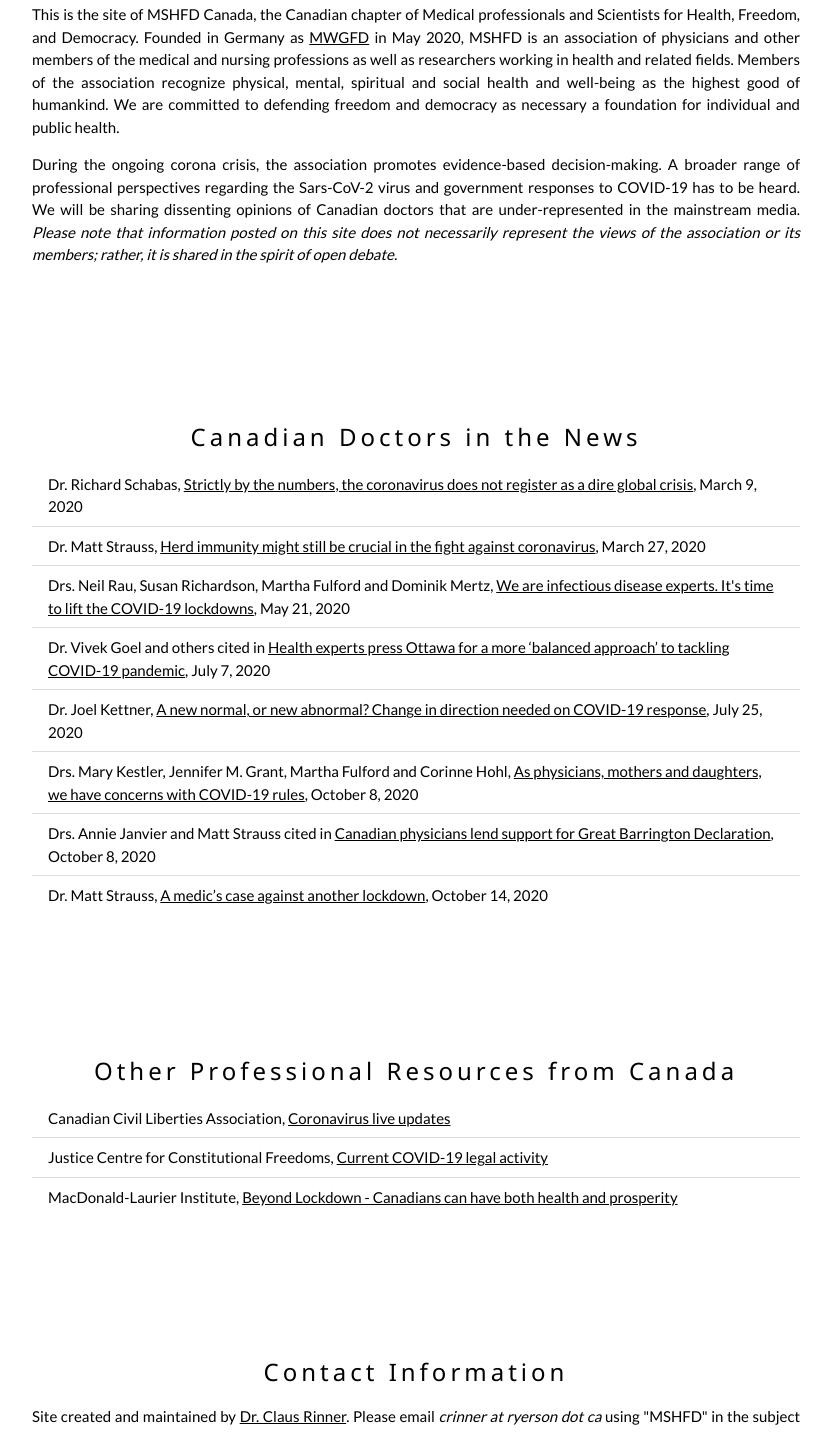
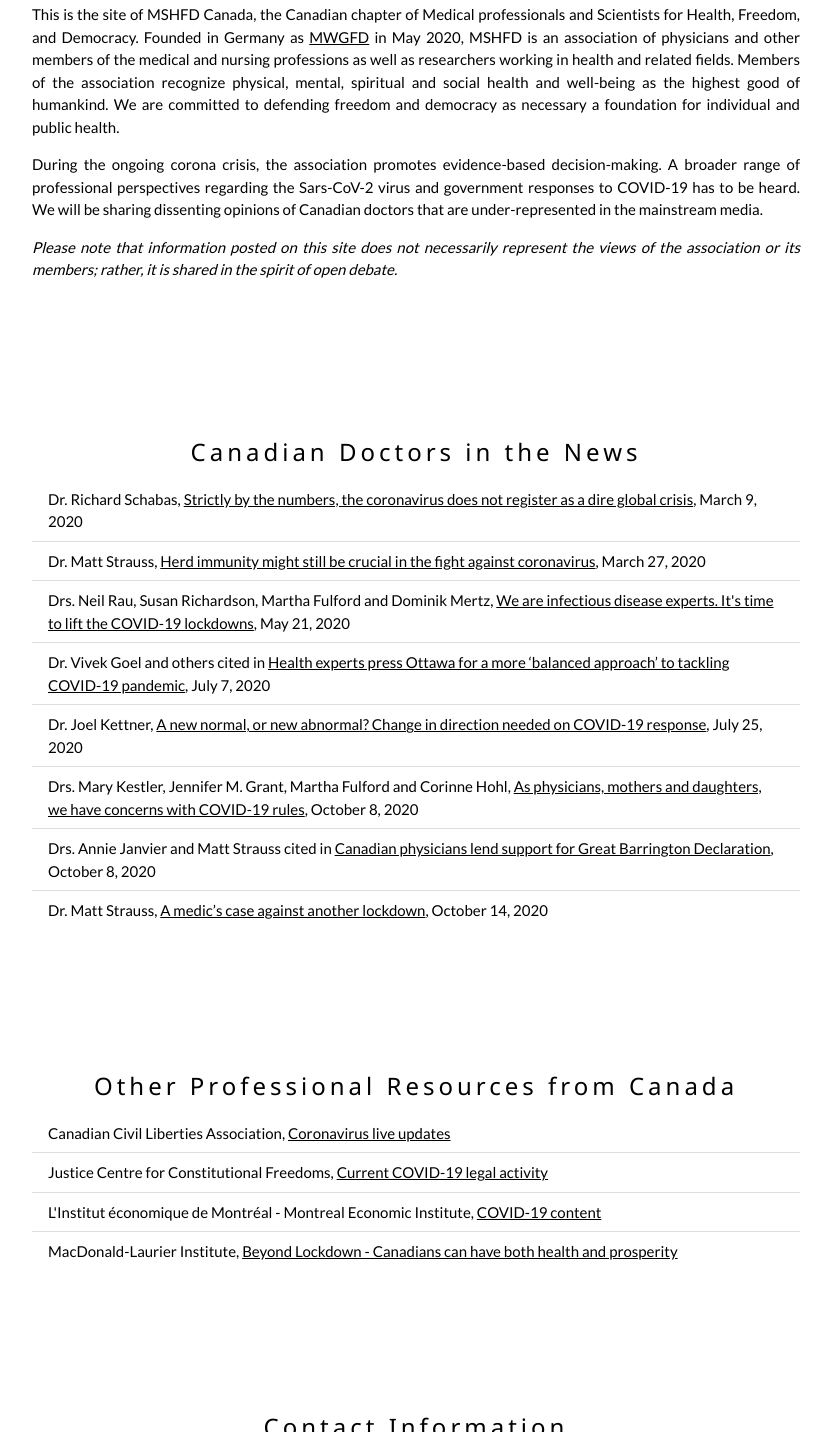
Before and after one commit to crinner/mshfd, a plain HTML site: page index.html in a window 1280 px wide. Shown: the part 368-1800 px from the top of the page, without its empty margins (224-1056 px from the left). Drawn offline with nearby package versions, Linux system fonts and the light colour scheme.

Commit message:
Update index.html
IEDM/MEI added under orgs

```diff
--- a/index.html
+++ b/index.html
@@ -53,7 +53,8 @@
     <img src="mshfd-ca_logo-320px.png" alt="MSHFD Canada logo" />
     <h3 class="w3-wide">MSHFD Canada - Medical professionals and Scientists for Health, Freedom, and Democracy</h3>
     <p class="w3-justify">This is the site of MSHFD Canada, the Canadian chapter of Medical professionals and Scientists for Health, Freedom, and Democracy. Founded in Germany as <a href="https://www.mwgfd.de/" target=_blank>MWGFD</a> in May 2020, MSHFD is an association of physicians and other members of the medical and nursing professions as well as researchers working in health and related fields. Members of the association recognize physical, mental, spiritual and social health and well-being as the highest good of humankind. We are committed to defending freedom and democracy as necessary a foundation for individual and public health.</p>
-    <p class="w3-justify">During the ongoing corona crisis, the association promotes evidence-based decision-making. A broader range of professional perspectives regarding the Sars-CoV-2 virus and government responses to COVID-19 has to be heard. We will be sharing dissenting opinions of Canadian doctors that are under-represented in the mainstream media. <em>Please note that information posted on this site does not necessarily represent the views of the association or its members; rather, it is shared in the spirit of open debate.</em></p>
+    <p class="w3-justify">During the ongoing corona crisis, the association promotes evidence-based decision-making. A broader range of professional perspectives regarding the Sars-CoV-2 virus and government responses to COVID-19 has to be heard. We will be sharing dissenting opinions of Canadian doctors that are under-represented in the mainstream media.</p>
+    <p class="w3-justify"><em>Please note that information posted on this site does not necessarily represent the views of the association or its members; rather, it is shared in the spirit of open debate.</em></p>
     <!--p class="w3-justify"></p-->
   </div>
 
@@ -80,6 +81,7 @@
     <ul class="w3-ul w3-left-align w3-hoverable">
          <li>Canadian Civil Liberties Association, <a href="https://ccla.org/coronavirus/" target=_blank>Coronavirus live updates</a></li>
          <li>Justice Centre for Constitutional Freedoms, <a href="https://www.jccf.ca/category/covid-19-legal-activity/" target=_blank>Current COVID-19 legal activity</a></li>
+         <li>L'Institut économique de Montréal - Montreal Economic Institute, <a href="https://www.iedm.org/covid-19/" target=_blank>COVID-19 content</a></li>
          <li>MacDonald-Laurier Institute, <a href="https://www.macdonaldlaurier.ca/covid-19-canada-can-meet-global-challenge/" target=_blank>Beyond Lockdown - Canadians can have both health and prosperity</a></li>
          <!--li></li-->
     </ul>
```
